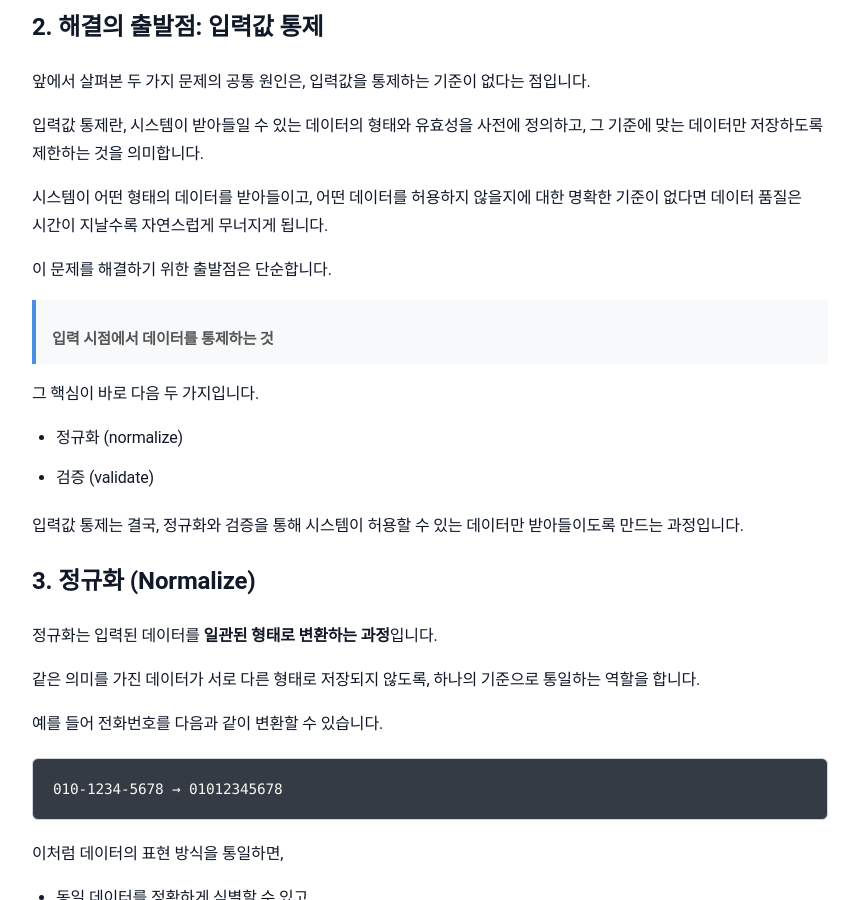
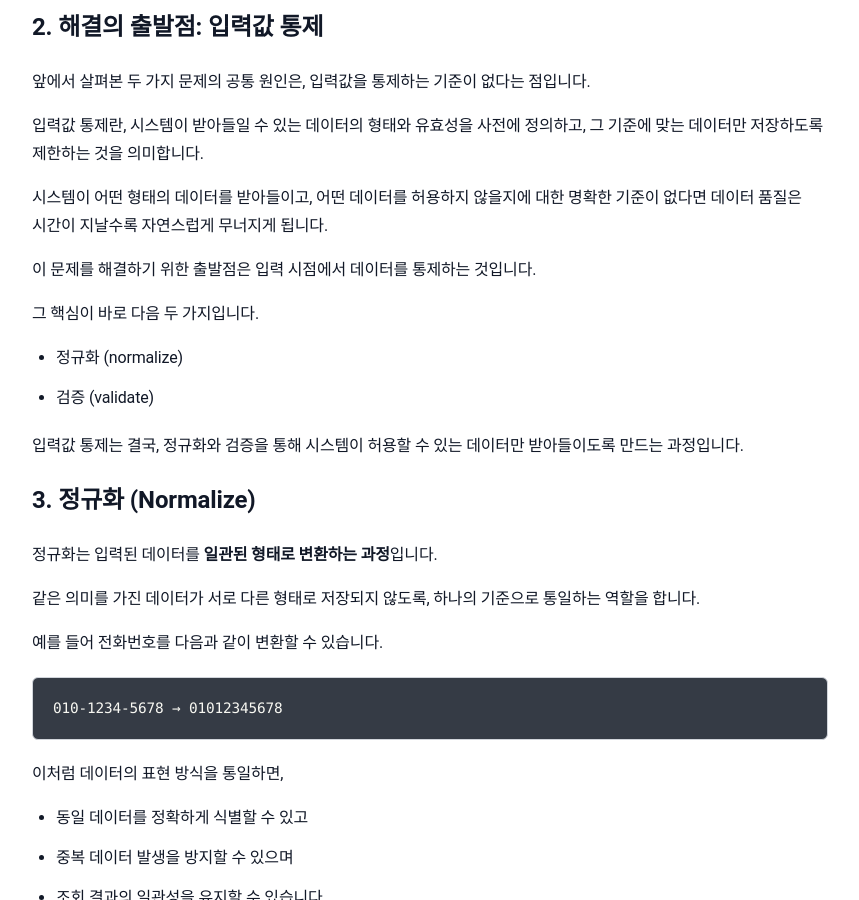
Before and after one commit to sanghoon-lee/sanghoon-lee.github.io, a Jekyll site: the page built from _posts/2026-03-22-normalize.md, in a window 1280 px wide and 900 px high, scrolled down 1940 px. Shown: the whole window, without its empty margins (210-1069 px from the left). Built offline with Jekyll 4.4.1, drawn with Linux system fonts in a browser that asks for light colours; nearby versions of some CDN libraries; comment, search, counter and statistics services are not loaded.

```diff
--- a/_posts/2026-03-22-normalize.md
+++ b/_posts/2026-03-22-normalize.md
@@ -79,9 +79,7 @@ categories: 개념정리
 어떤 데이터를 허용하지 않을지에 대한 명확한 기준이 없다면
 데이터 품질은 시간이 지날수록 자연스럽게 무너지게 됩니다.
 
-이 문제를 해결하기 위한 출발점은 단순합니다.
-
-> **입력 시점에서 데이터를 통제하는 것**
+이 문제를 해결하기 위한 출발점은 입력 시점에서 데이터를 통제하는 것입니다.
 
 그 핵심이 바로 다음 두 가지입니다.
 
```
